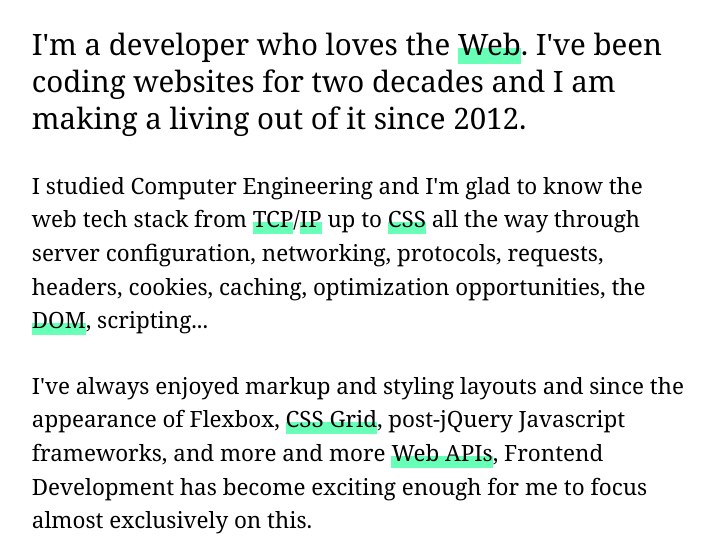
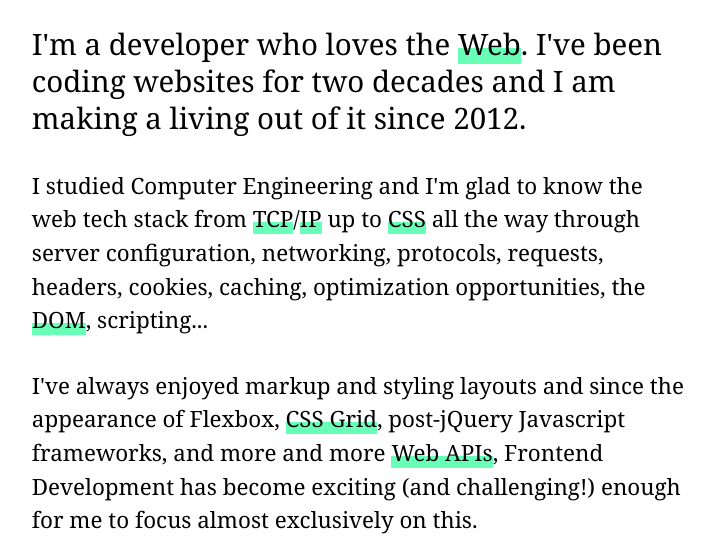
Before and after one commit to jordinebot/me, a website built with webpack: page src/index.html in a window 1280 px wide. Shown: the part 183-739 px from the top of the page, without its empty margins (281-995 px from the left). Built offline with nearby package versions, Linux system fonts and the light colour scheme.

Commit message:
Update copy

```diff
--- a/src/index.html
+++ b/src/index.html
@@ -25,7 +25,7 @@
         I've always enjoyed markup and styling layouts and since the appearance of Flexbox,
         <a href="https://developer.mozilla.org/en-US/docs/Web/CSS/CSS_Grid_Layout">CSS Grid</a>, post-jQuery Javascript
         frameworks, and more and more <a href="https://developer.mozilla.org/en-US/docs/Web/API">Web APIs</a>, Frontend
-        Development has become exciting enough for me to focus almost exclusively on this.
+        Development has become exciting (and challenging!) enough for me to focus almost exclusively on this.
       </p>
       <footer class="main-footer">
         <div class="social-media">
```
